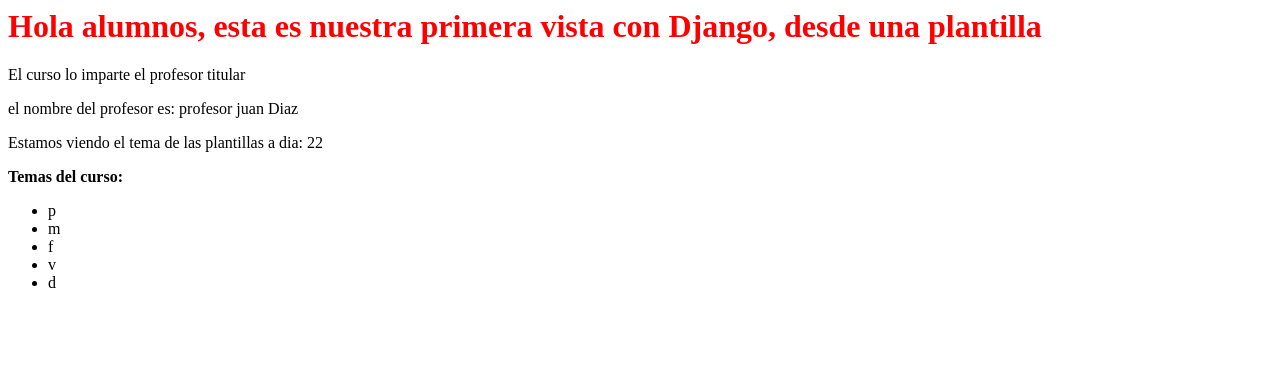
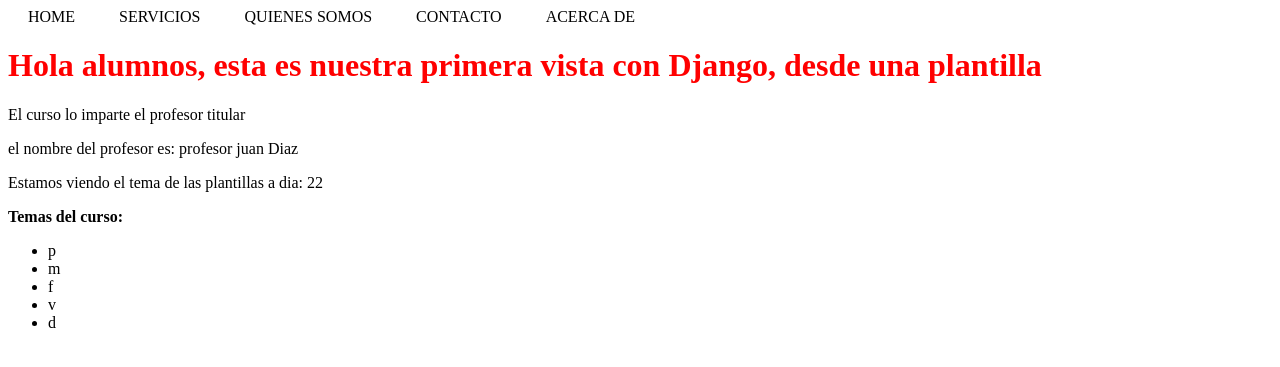
Before and after one commit to AngelicaCastillo5/python_django_principiante, a Django app: page /saludo/ in a window 1280 px wide. Shown: the top 367 px of the page. Run offline with Django 4.2, Linux system fonts and the light colour scheme.

Commit message:
plantillas incrustadas

```diff
--- /dev/null
+++ b/Python_Django/pildorasinformaticas/Proyecto1/Proyecto1/templates/barra.html
@@ -0,0 +1,28 @@
+<html>
+
+<style>
+    #barra {
+        margin: 0;
+        padding: 0;
+        list-style: none;
+        text-transform: uppercase;
+    }
+
+    #barra li {
+        display: inline;
+        margin: 0 20px;
+    }
+</style>
+
+<body>
+    <ul id="barra">
+        <li>Home</li>
+        <li>Servicios</li>
+        <li>Quienes somos</li>
+        <li>Contacto</li>
+        <li>Acerca de </li>
+
+    </ul>
+</body>
+
+</html>
--- a/Python_Django/pildorasinformaticas/Proyecto1/Proyecto1/templates/index.html
+++ b/Python_Django/pildorasinformaticas/Proyecto1/Proyecto1/templates/index.html
@@ -1,8 +1,13 @@
 <html>
+
 <body>
+    {% include "barra.html" %}
+    <!--{%comment %} donde quiera integrar una barra, se integra con esta linea {%endcomment%} -->
+
+
+
     <h1 style="color: red">
-      Hola alumnos, esta es nuestra primera vista con Django, desde una
-      plantilla
+        Hola alumnos, esta es nuestra primera vista con Django, desde una plantilla
     </h1>
     {% if apellido_persona == "Diaz" %}
     <p>El curso lo imparte el profesor titular</p>
@@ -14,16 +19,15 @@
     <p><strong>Temas del curso:</strong></p>
     <p>
         <ul>
-            {% comment %} esta parte funciona como un forEach de js  {% endcomment %}
-            {% if temas %}
-                {% for i in temas %}
+            <!-- {% comment %} esta parte funciona como un forEach de js {% endcomment %} -->
+            {% if temas %} {% for i in temas %}
             <li> {{i|first|lower}} </li>
-                {% endfor %}
-            {% else %}
+            {% endfor %} {% else %}
             <p>No hay elemtos que mostrar porque la lista esta vacia</p>
             {% endif %}
         </ul>
     </p>
 
 </body>
+
 </html>
--- a/Python_Django/pildorasinformaticas/Proyecto1/Proyecto1/views.py
+++ b/Python_Django/pildorasinformaticas/Proyecto1/Proyecto1/views.py
@@ -3,6 +3,7 @@ from django.http import HttpResponse
 import datetime
 from django.template import Template, Context
 from django.template import loader
+from django.shortcuts import render
 class persona(object):
     def __init__(self,nombre,apellido):
         self.nombre=nombre
@@ -11,10 +12,10 @@ class persona(object):
 
 def saludo(request): #primera vista
     p1=persona("Profesor Juan","Diaz")
-    nombre="Juan"
-    apellido="Diaz"
+    #nombre="Juan"
+    #apellido="Diaz"
     temas=["Plantillas","Modelos","Formularios","Vistas","Despliegue"] #contexto
-    tema2=[]
+    #tema2=[]
     #renderizar documento
     ahora=datetime.datetime.now()
     #doc_externo=open("D:/aprendizaje extra/python_django_principiante/Python_Django/pildorasinformaticas/Proyecto1/Proyecto1/templates/index.html")
@@ -24,8 +25,10 @@ def saludo(request): #primera vista
     #ctx=Context({"nombre_persona":p1.nombre,"apellido_persona":p1.apellido,"fecha":ahora,"temas":temas})
     #documento=plt.render(ctx)
     diccionario={"nombre_persona":p1.nombre,"apellido_persona":p1.apellido,"fecha":ahora,"temas":temas}
-    documento=doc_externo.render(diccionario)
-    return HttpResponse(documento)
+    #documento=doc_externo.render(diccionario)
+    #return HttpResponse(documento)
+    return render(request,"index.html", diccionario)#el ultimo campo es para pasar datos como un diccionario
+
 
 def despedida(request):
     return HttpResponse("Hasta luego alumnos de django")
```
Lines whose indentation alone changed are shown as unchanged.
